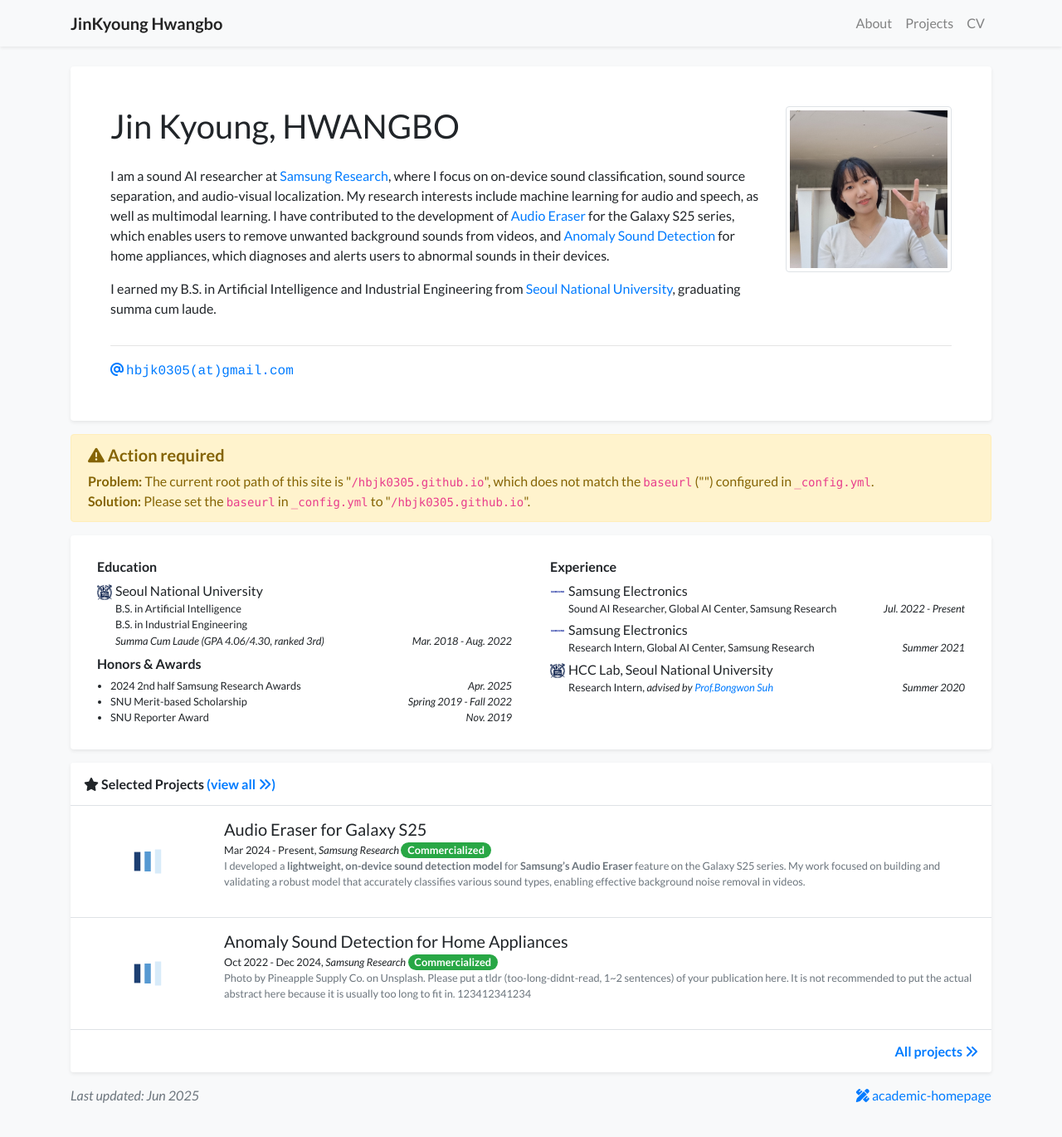
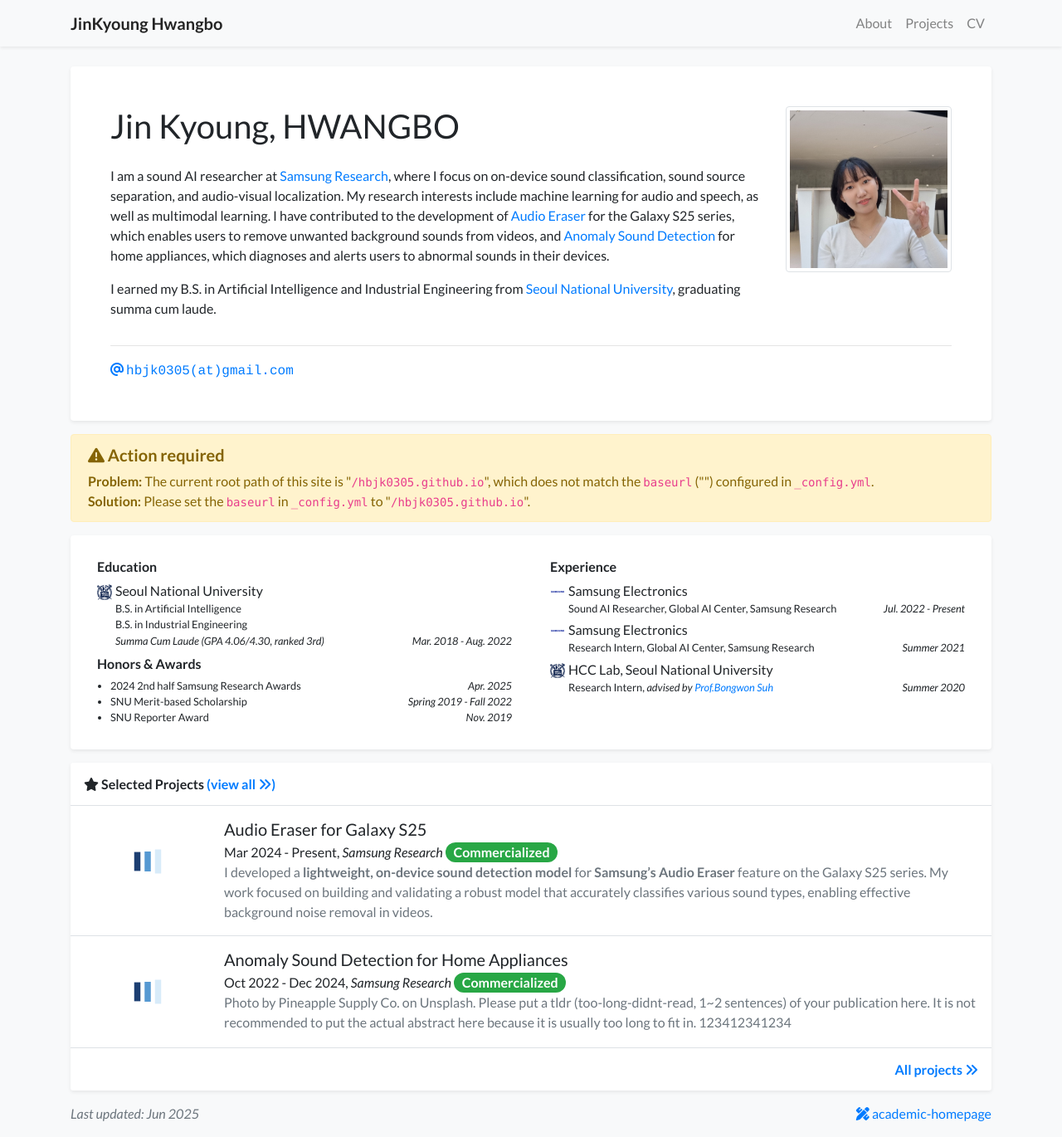
Before and after one commit to hbjk0305/hbjk0305.github.io, a Jekyll site: the page built from index.html, in a window 1280 px wide and 1370 px high. Shown: the whole window at 83% size. Built offline with Jekyll 4.4.1, drawn with Linux system fonts in a browser that asks for light colours; nearby versions of some CDN libraries; a style sheet for code colours, icons or effects is not loaded.

Commit message:
font size

```diff
--- a/_includes/widgets/project_item.html
+++ b/_includes/widgets/project_item.html
@@ -10,14 +10,14 @@
     </div>
     <div class="col-md-9 col-xl-10 p-3 pl-md-0">
       <h5 class="mt-0 mb-1 font-weight-normal">{{ item.title }}</h5>
-      <p class="mt-0 mb-0 small">{% include widgets/author_list.html authors=item.authors %}</p>
-      <p class="mt-0 mb-0 small">
+      <p class="mt-0 mb-0">{% include widgets/author_list.html authors=item.authors %}</p>
+      <p class="mt-0 mb-0">
         {% if item.start_date %}{{ item.start_date }}{% endif %}
         {% if item.start_date and item.end_date %} - {% endif %}
         {% if item.end_date %}{{ item.end_date }}, {% endif %}
         <i>{{ item.pub }}</i>{{ item.pub_post }} {{ item.pub_date }} {{ item.pub_last }}
       </p>
-      <p class="mt-0 mb-0 small text-muted">{{ item.abstract }}</p>
+      <p class="mt-0 mb-0 text-muted">{{ item.abstract }}</p>
       <p class="small pb-0 mb-0 lh-125 text-muted abstract-links">
         {% for link in item.links %}
         {% if link[1].url %}
```
